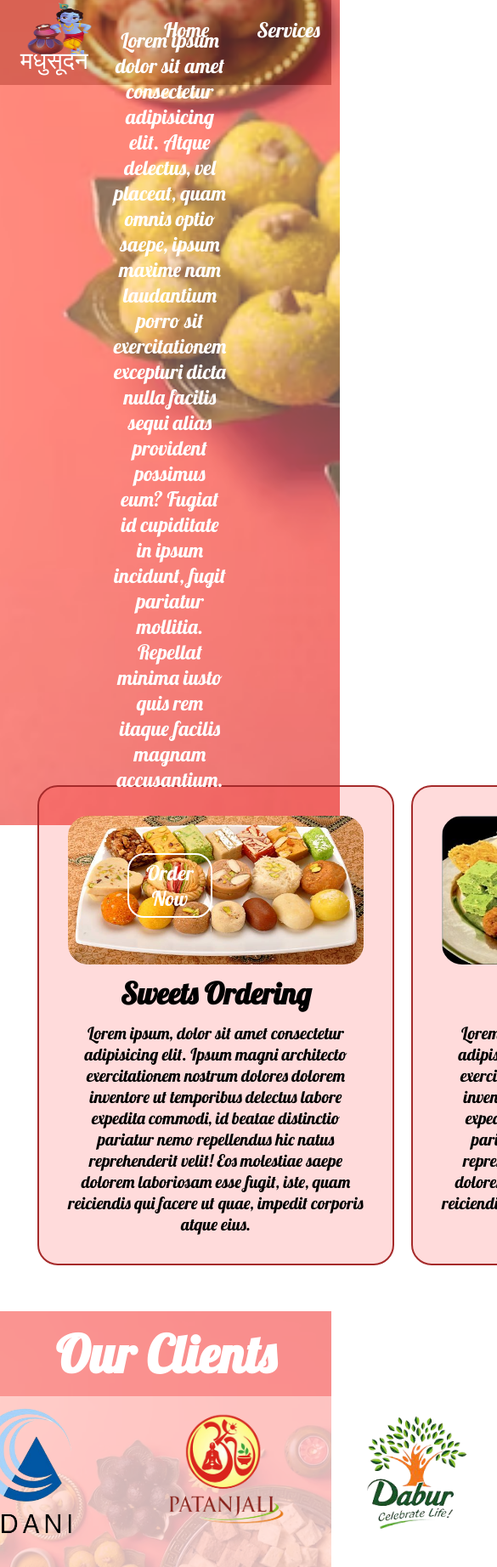
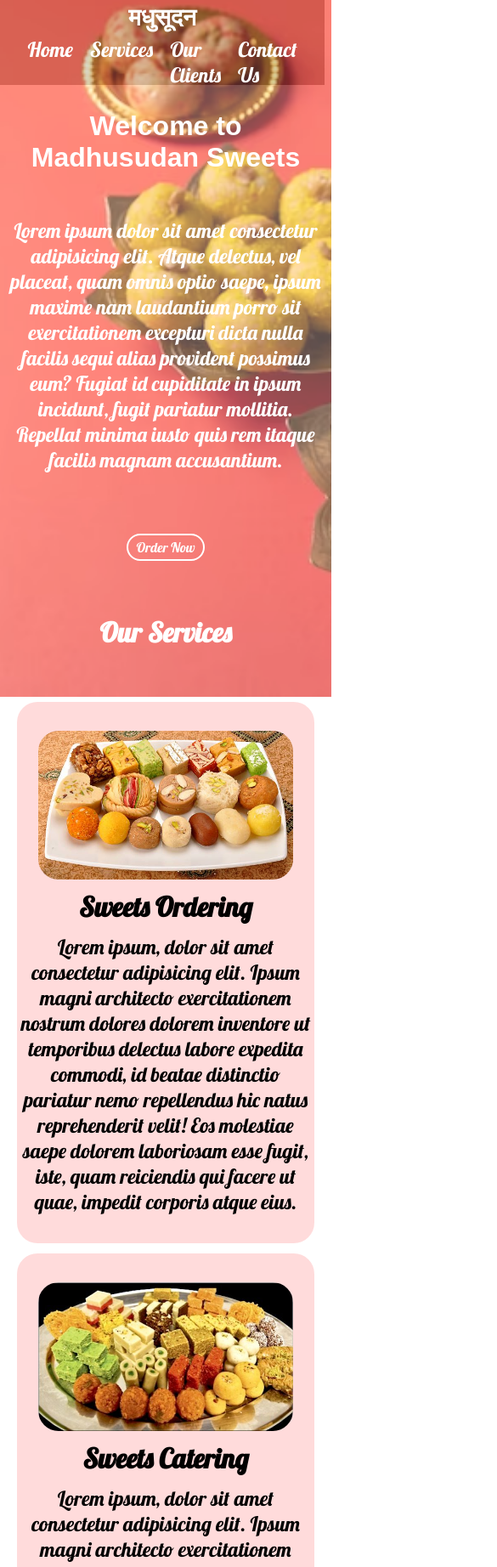
Before and after one commit to Prashant-Malviya/Food-Ordering-Website, a plain HTML site: page index.html in a window 390 px wide. Shown: the top 1844 px of the page at 85% size, 585 px wide, since content can reach past the window. Drawn offline with Linux system fonts and the light colour scheme; a web font is replaced by a local one.

Commit message:
responsive code added

```diff
--- a/css/phone.css
+++ b/css/phone.css
@@ -0,0 +1,166 @@
+/* Navigation section  */
+#navbar {
+    flex-direction: column;
+    width: 98%;
+}
+
+#logo img {
+    display: none;
+}
+
+#logo p {
+    position: unset;
+    font-weight: bold;
+}
+
+#navbar ul li a {
+    padding: 0px 10px;
+}
+
+#navbar ul {
+    padding-bottom: 8px;
+}
+
+/* Home section  */
+
+#home {
+    height: 590px;
+    padding: 10px 10px;
+}
+
+#home::before {
+
+    height: 136%;
+}
+
+#home p {
+    font-size: 1.5rem;
+}
+
+/* services section  */
+
+
+@media (max-width:1000px) {
+
+
+
+    #services-container {
+        margin: 12px 0px;
+    }
+
+    #services-container h1 {
+        display: block;
+        width: 100%;
+        color: white;
+        padding: 2px 0px;
+    }
+
+    #services {
+        flex-direction: column;
+        margin: 48px auto;
+        padding: 0px 0px;
+        display: block;
+    }
+
+    #services .box {
+        padding: 34px 0px;
+        margin: 12px 0px;
+        width: 350px;
+
+    }
+
+    #services .box img {
+        width: 300px;
+    }
+
+    #services .box h2 {
+        font-size: 2rem;
+    }
+
+    #services .box p {
+        font-size: 1.5rem;
+    }
+
+}
+
+/* Client Section  */
+
+#client-section {
+    overflow: hidden;
+}
+
+#clients {
+    flex-wrap: wrap;
+    padding: 5px 1px;
+
+}
+
+#clients img {
+    height: 100px;
+}
+
+/* Contact Us section  */
+
+#contact {
+    margin-bottom: 12px;
+}
+
+#contact h1 {
+    padding: 10px;
+}
+
+#contact h1 img {
+    height: 105px;
+    width: 256px;
+}
+
+#contact-box {
+    flex-direction: column;
+}
+
+#contact-box input,
+#contact-box textarea {
+    width: 94%;
+    font-size: 14px;
+}
+
+
+#contact-box form {
+    width: 300px;
+}
+
+#contact-box label {
+    font-size: 28px;
+}
+
+
+/* footer section  */
+
+/* footer div{
+    width: 360px;
+
+} */
+
+/* utility classes  */
+
+.h-primary {
+    font-size: 2rem;
+}
+
+.h-secondary {
+    font-size: 1.4rem;
+}
+
+.btn {
+
+    font-size: 1rem;
+    padding: 4px 10px;
+    margin: 8px;
+}
+
+.btn:hover {
+    background-color: #f51a1a;
+    transition-duration: .5s;
+    transform: scale(1.1);
+    cursor: pointer;
+}
--- a/css/style.css
+++ b/css/style.css
@@ -17,6 +17,10 @@ font-family: 'Amaranth', sans-serif;
     padding: 0;
 }
 
+html{
+    scroll-behavior: smooth;
+}
+
 /* css variables  */
 :root {
     --navbar-height: 60px;
@@ -27,8 +31,8 @@ font-family: 'Amaranth', sans-serif;
     display: flex;
     align-items: center;
     position: relative;
-    top: 0;
-    left: 0;
+    /* top: 0;
+    left: 0; */
     height: 100px;
     width: 100%;
 }
@@ -68,14 +72,14 @@ font-family: 'Amaranth', sans-serif;
     font-family: 'Tiro Devanagari Hindi', serif;
 }
 
-#logo p:hover{
+/* #logo p:hover{
     display: block;
     margin: 0px 0px 0px 15px;
     background-color: white;
     color: black;
     transform: scale(1);
     transition-duration: .5s;
-}
+} */
 
 #navbar ul {
     display: flex;
@@ -110,8 +114,8 @@ font-family: 'Amaranth', sans-serif;
     align-items: center;
     height: 478px;
     position: relative;
-    top: 0;
-    left: 0;
+    /* top: 0;
+    left: 0; */
     height: 650px;
 }
 
@@ -145,7 +149,7 @@ font-family: 'Amaranth', sans-serif;
 
 /* Services Section */
 
-.services-container {
+#services-container {
     margin: 10px 0px;
     display: flex;
     flex-direction: column;
@@ -153,7 +157,7 @@ font-family: 'Amaranth', sans-serif;
 
 }
 
-.services-container h1{
+#services-container h1{
     color: white;
 }
 
@@ -163,7 +167,6 @@ font-family: 'Amaranth', sans-serif;
 }
 
 #services .box {
-    border: 2px solid brown;
     padding: 34px;
     margin: 10px 10px;
     border-radius: 24px;
@@ -190,8 +193,8 @@ font-family: 'Amaranth', sans-serif;
     background-color: #ff00001a;
     height: 400px;
     position: relative;
-    top: 0;
-    left: 0;
+    /* top: 0;
+    left: 0; */
 }
 
 #client-section::before{
@@ -254,11 +257,11 @@ font-family: 'Amaranth', sans-serif;
 
 #contact-box img.vert-move {
     -webkit-animation: mover 1s infinite  alternate;
-    animation: mover 1s infinite  alternate;
+    animation: mover .8s infinite  alternate;
 }
 #contact-box img.vert-move {
     -webkit-animation: mover 1s infinite  alternate;
-    animation: mover 1s infinite  alternate;
+    animation: mover .8s infinite  alternate;
 }
 @-webkit-keyframes mover {
     0% { transform: translateY(0); }
@@ -298,12 +301,6 @@ font-family: 'Amaranth', sans-serif;
     color: white;
 }
 
-footer{
-    background-color: lightsalmon;
-    color: white;
-    padding:5px 20px;
-}
-
 #contact h1{
     padding: 25px;
 }
@@ -312,6 +309,12 @@ footer{
     height: 120px;
     width: 358px;
 }
+
+/* footer{
+    background-color: rgb(237 0 0 / 44%);
+    color: white;
+    padding:5px 20px;
+} */
 /* utility classess  */
 .h-primary {
     font-size: 3.8rem;
--- a/index.html
+++ b/index.html
@@ -7,7 +7,7 @@
     <meta name="viewport" content="width=device-width, initial-scale=1.0">
     <title>Madhusudan-Sweets</title>
     <link rel="stylesheet" href="css/style.css">
-    <link rel="stylesheet" href="css/phone.css">
+    <link rel="stylesheet" media="screen and (max-width: 1000px)" href="css/phone.css">
 </head>
 
 <body>
@@ -17,10 +17,10 @@
             <p>मधुसूदन</p>
         </div>
         <ul>
-            <li class="item"><a href="#">Home</a></li>
-            <li class="item"><a href="#">Services</a></li>
-            <li class="item"><a href="#">About Us</a></li>
-            <li class="item"><a href="#">Contact Us</a></li>
+            <li class="item"><a href="#home">Home</a></li>
+            <li class="item"><a href="#services-container">Services</a></li>
+            <li class="item"><a href="#client-section">Our Clients</a></li>
+            <li class="item"><a href="#contact">Contact Us</a></li>
         </ul>
     </nav>
 
@@ -33,7 +33,7 @@
         <button class="btn">Order Now</button>
     </section>
 
-    <section class="services-container">
+    <section id="services-container">
         <h1 class="h-primary text-center">Our Services</h1>
         <div id="services">
             <div class="box">
@@ -120,11 +120,11 @@
         </div>
     </section>
 
-    <footer>
+    <!-- <footer>
         <div class="text-center">
-            Copyright &copy; www.madhusudanSweets.com. All rights reserved
+            <p>Copyright &copy; www.madhusudanSweets.com. All rights reserved</p>
         </div>
-    </footer>
+    </footer> -->
 </body>
 
 </html>
```
